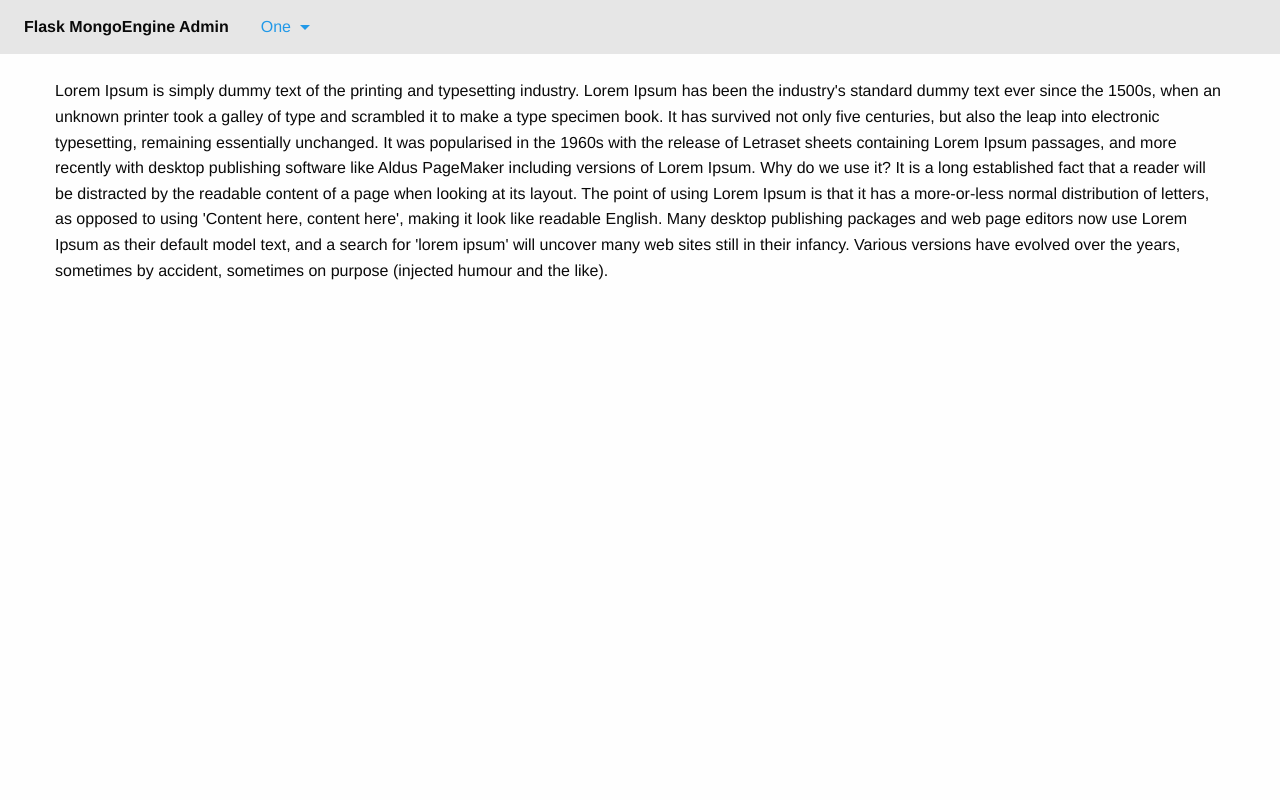
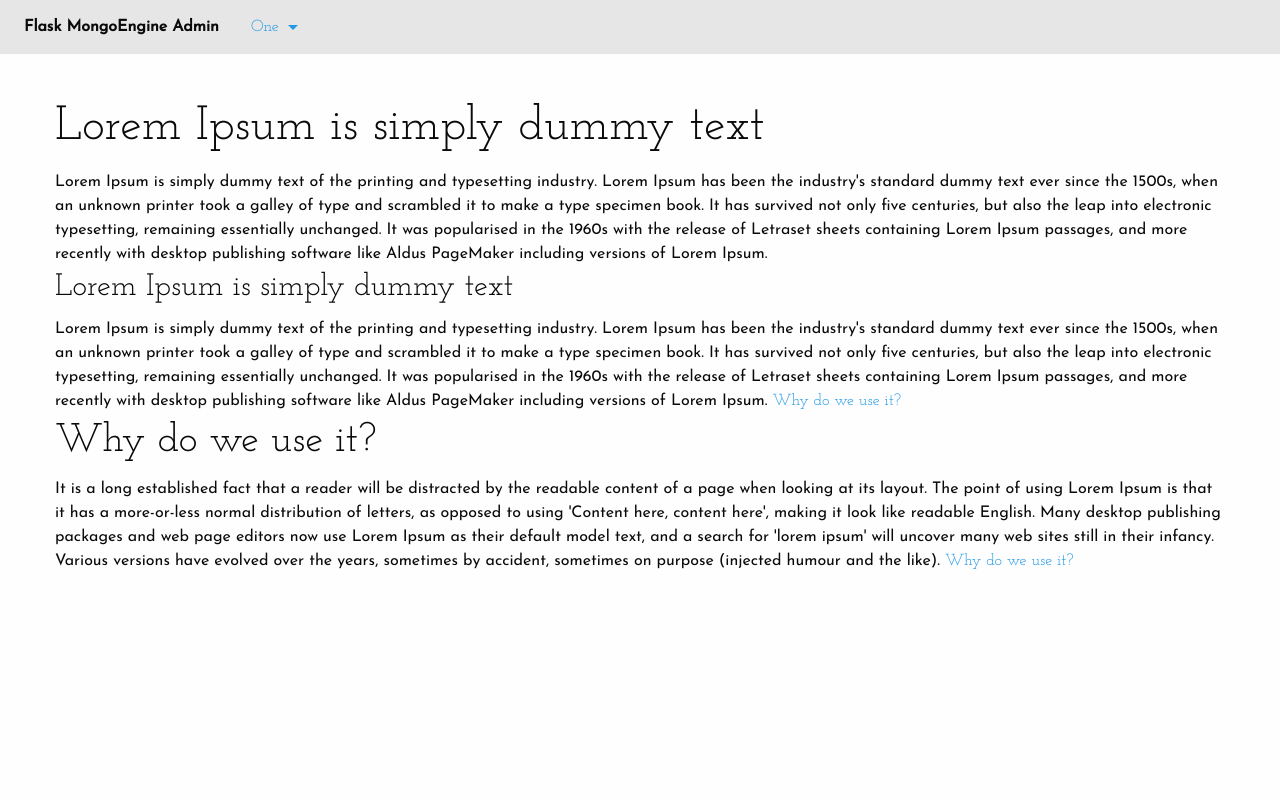
Before and after one commit to tonetheman/flask-mongoengine-admin, a Flask app: page /admin/ in a window 1280 px wide. Run offline with Flask 2, Linux system fonts and the light colour scheme.

Commit message:
fonts added
closes #18

```diff
--- a/app/templates/admin/index.html
+++ b/app/templates/admin/index.html
@@ -7,6 +7,19 @@
     <title>Flask MongoEngine Admin</title>
     <!-- <link rel="stylesheet" type="text/css" href="/static/foundation.min.css"> -->
     <link rel="stylesheet" type="text/css" href="foundation/foundation.min.css">
+    <link href="https://fonts.googleapis.com/css?family=Josefin+Sans|Josefin+Slab" rel="stylesheet">
+
+    <style type="text/css">
+
+    body, html {
+      font-family: 'Josefin Sans', sans-serif;
+    }
+
+    h1, h2, h3, h4, h5, h6, a {
+      font-family: 'Josefin Slab', serif;
+    }
+    </style>
+
   </head>
   <body>
     <div class="top-bar">
@@ -35,10 +48,15 @@
     <div class="row">
       <div class="columns">
         <p>
+          <h1>Lorem Ipsum is simply dummy text</h1>
           Lorem Ipsum is simply dummy text of the printing and typesetting industry. Lorem Ipsum has been the industry's standard dummy text ever since the 1500s, when an unknown printer took a galley of type and scrambled it to make a type specimen book. It has survived not only five centuries, but also the leap into electronic typesetting, remaining essentially unchanged. It was popularised in the 1960s with the release of Letraset sheets containing Lorem Ipsum passages, and more recently with desktop publishing software like Aldus PageMaker including versions of Lorem Ipsum.
+          <h3>Lorem Ipsum is simply dummy text</h3>
+          Lorem Ipsum is simply dummy text of the printing and typesetting industry. Lorem Ipsum has been the industry's standard dummy text ever since the 1500s, when an unknown printer took a galley of type and scrambled it to make a type specimen book. It has survived not only five centuries, but also the leap into electronic typesetting, remaining essentially unchanged. It was popularised in the 1960s with the release of Letraset sheets containing Lorem Ipsum passages, and more recently with desktop publishing software like Aldus PageMaker including versions of Lorem Ipsum.
+          <a href="">Why do we use it?</a>
 
-          Why do we use it?
+          <h2>Why do we use it?</h2>
           It is a long established fact that a reader will be distracted by the readable content of a page when looking at its layout. The point of using Lorem Ipsum is that it has a more-or-less normal distribution of letters, as opposed to using 'Content here, content here', making it look like readable English. Many desktop publishing packages and web page editors now use Lorem Ipsum as their default model text, and a search for 'lorem ipsum' will uncover many web sites still in their infancy. Various versions have evolved over the years, sometimes by accident, sometimes on purpose (injected humour and the like).
+          <a href="">Why do we use it?</a>
         </p>
       </div>
 
```
